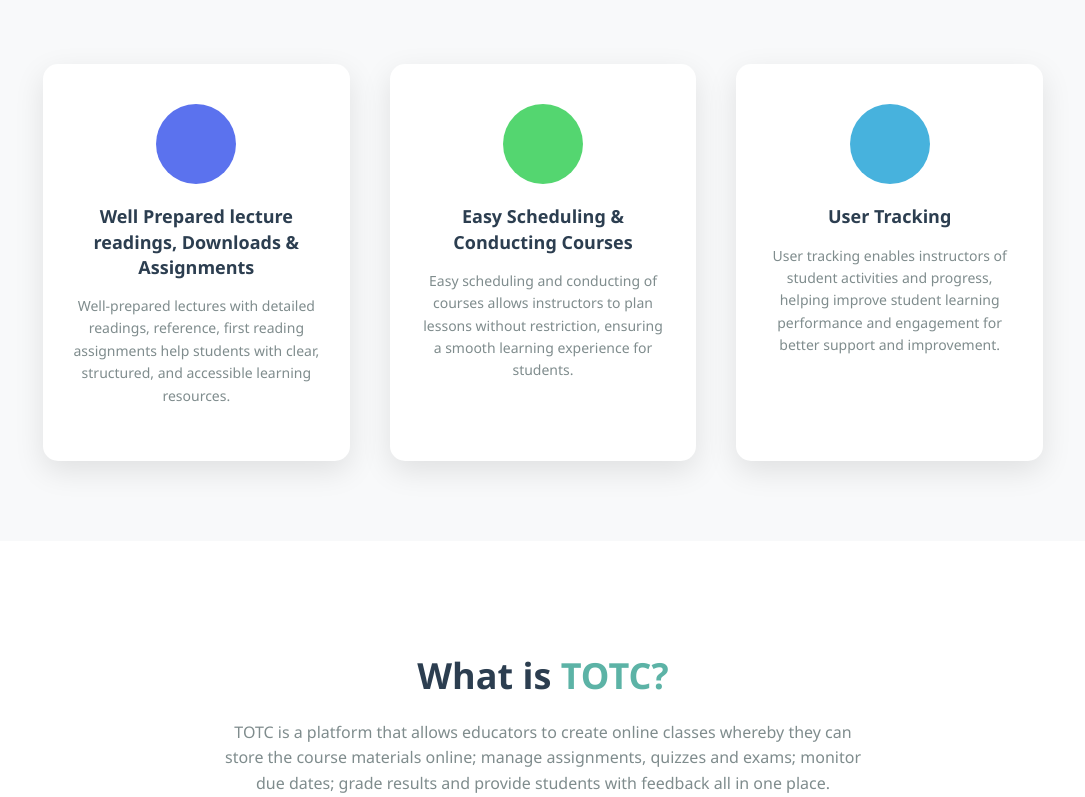
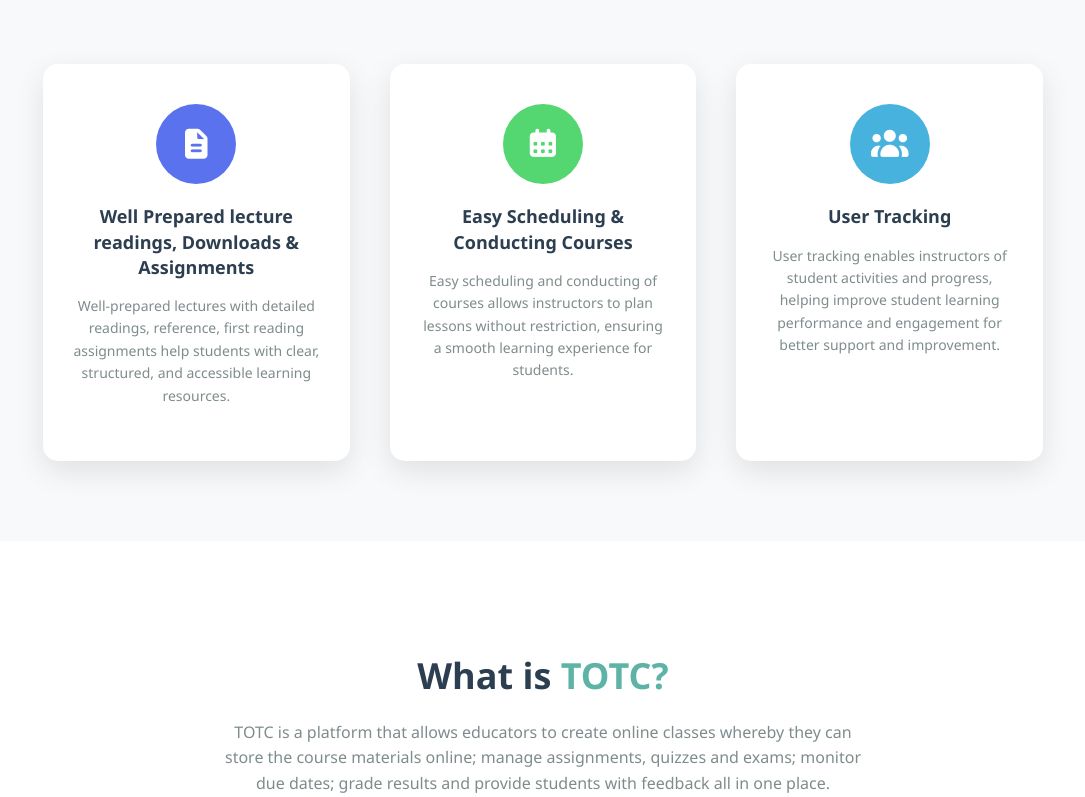
Before and after one commit to ayesh20/e-learn, a React (Vite) app in the folder frontend/: page / in a window 1280 px wide. Shown: the part 1503-2300 px from the top of the page, without its empty margins (97-1182 px from the left). Built offline with nearby package versions, Linux system fonts and the light colour scheme.

Commit message:
edit home page

```diff
--- a/frontend/package.json
+++ b/frontend/package.json
@@ -10,6 +10,7 @@
     "preview": "vite preview"
   },
   "dependencies": {
+    "@fortawesome/fontawesome-free": "^7.0.1",
     "@fortawesome/free-brands-svg-icons": "^7.0.0",
     "@fortawesome/free-regular-svg-icons": "^7.0.0",
     "@fortawesome/free-solid-svg-icons": "^7.0.0",
--- a/frontend/src/components/Footer/Footer.jsx
+++ b/frontend/src/components/Footer/Footer.jsx
@@ -1,6 +1,7 @@
 import React from 'react';
 import styles from './Footer.module.css';
 import { NavLink } from 'react-router-dom';
+import "@fortawesome/fontawesome-free/css/all.min.css";
 
 export default function Footer() {
     return (
--- a/frontend/src/components/Navbar/Navbar.jsx
+++ b/frontend/src/components/Navbar/Navbar.jsx
@@ -1,6 +1,7 @@
 import React, { useState } from 'react';
 import { NavLink } from 'react-router-dom';
 import styles from './Navbar.module.css';
+import "@fortawesome/fontawesome-free/css/all.min.css";
 
 export default function Navbar() {
     // Mock authentication state - replace with your actual auth logic
--- a/frontend/src/pages/Home/Home.module.css
+++ b/frontend/src/pages/Home/Home.module.css
@@ -1,3 +1,6 @@
+
+
+
 .homePage {
     font-family: 'Segoe UI', Tahoma, Geneva, Verdana, sans-serif;
     overflow-x: hidden;
--- a/frontend/src/pages/Home/HomePage.jsx
+++ b/frontend/src/pages/Home/HomePage.jsx
@@ -2,6 +2,7 @@
 import Navbar from '../../components/Navbar/Navbar.jsx';
 import Footer from '../../components/Footer/Footer.jsx';
 import styles from './Home.module.css';
+import "@fortawesome/fontawesome-free/css/all.min.css";
 
 export default function HomePage() {
     const statsData = [
@@ -11,23 +12,7 @@
         { number: '26', label: 'Lectures' }
     ];
 
-    const features = [
-        {
-            icon: 'fas fa-file-alt',
-            title: 'Well Prepared lecture readings, Downloads & Assignments',
-            description: 'Well-prepared lectures with detailed readings, reference, first reading assignments help students with clear, structured, and accessible learning resources.'
-        },
-        {
-            icon: 'fas fa-calendar-alt',
-            title: 'Easy Scheduling & Conducting Courses',
-            description: 'Easy scheduling and conducting of courses allows instructors to plan lessons without restriction, ensuring a smooth learning experience for students.'
-        },
-        {
-            icon: 'fas fa-users',
-            title: 'User Tracking',
-            description: 'User tracking enables instructors of student activities and progress, helping improve student learning performance and engagement for better support and improvement.'
-        }
-    ];
+
 
     return (
         <div className={styles.homePage}>
@@ -95,7 +80,7 @@
 
                             <div  className={styles.featureCard}>
                                 <div className={styles.featureIcon}>
-                                    <i></i>
+                                    <i className='fas fa-file-alt'></i>
                                 </div>
                                 <h3 className={styles.featureTitle}>Well Prepared lecture readings, Downloads & Assignments</h3>
                                 <p className={styles.featureDescription}>Well-prepared lectures with detailed readings, reference, first reading assignments help students with clear, structured, and accessible learning resources.</p>
@@ -103,7 +88,7 @@
 
                             <div  className={styles.featureCard}>
                                 <div className={styles.featureIcon1}>
-                                    <i></i>
+                                    <i className='fas fa-calendar-alt'></i>
                                 </div>
                                 <h3 className={styles.featureTitle}>Easy Scheduling & Conducting Courses</h3>
                                 <p className={styles.featureDescription}>Easy scheduling and conducting of courses allows instructors to plan lessons without restriction, ensuring a smooth learning experience for students.</p>
@@ -111,7 +96,7 @@
 
                             <div  className={styles.featureCard}>
                                 <div className={styles.featureIcon2}>
-                                    <i></i>
+                                    <i className='fas fa-users'></i>
                                 </div>
                                 <h3 className={styles.featureTitle}>User Tracking</h3>
                                 <p className={styles.featureDescription}>User tracking enables instructors of student activities and progress, helping improve student learning performance and engagement for better support and improvement.</p>
```
Also changed, not shown: 1 other file (tests, documents, lock files or other folders).
